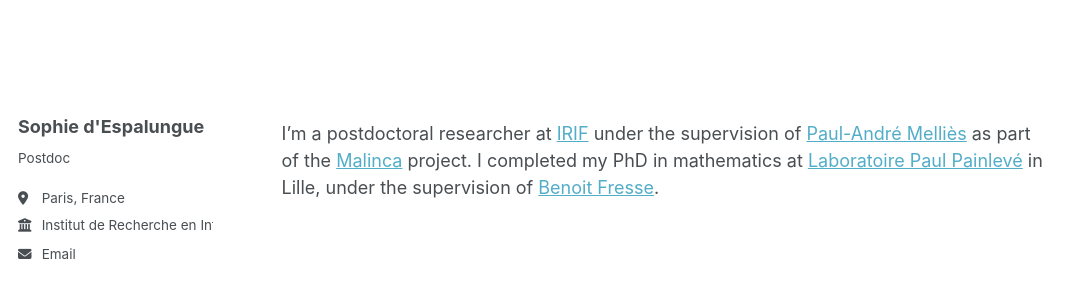
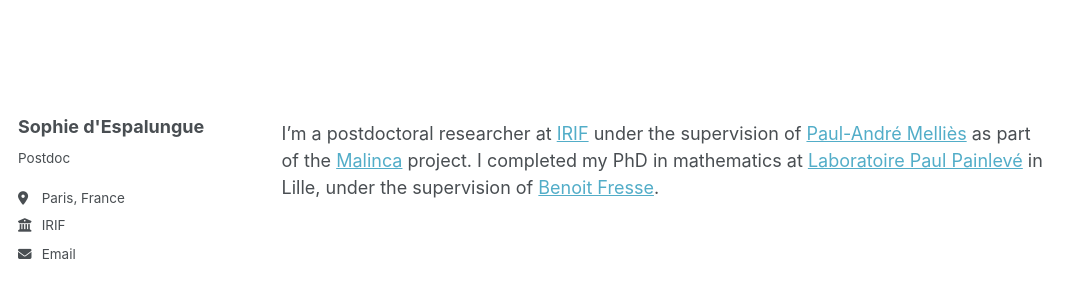
Before and after one commit to sdspmon/sdspmon.github.io, a Jekyll site: the page built from _pages/about.md, in a window 1280 px wide. Shown: the top 300 px of the page, without its empty margins (0-1087 px from the left). Built offline with Jekyll 4.4.1, drawn with Linux system fonts in a browser that asks for light colours; a script that is not in the unit is left out.

Commit message:
Update _config.yml

```diff
--- a/_config.yml
+++ b/_config.yml
@@ -28,7 +28,7 @@ author:
   pronouns         : # example: "she/her"
   bio              : "Postdoc"
   location         : "Paris, France"
-  employer         : "Institut de Recherche en Informatique Fondamentale (IRIF)"
+  employer         : "IRIF"
   uri              : # "https://www.irif.fr"
   email            : "despalungue@irif.fr"
 
```
